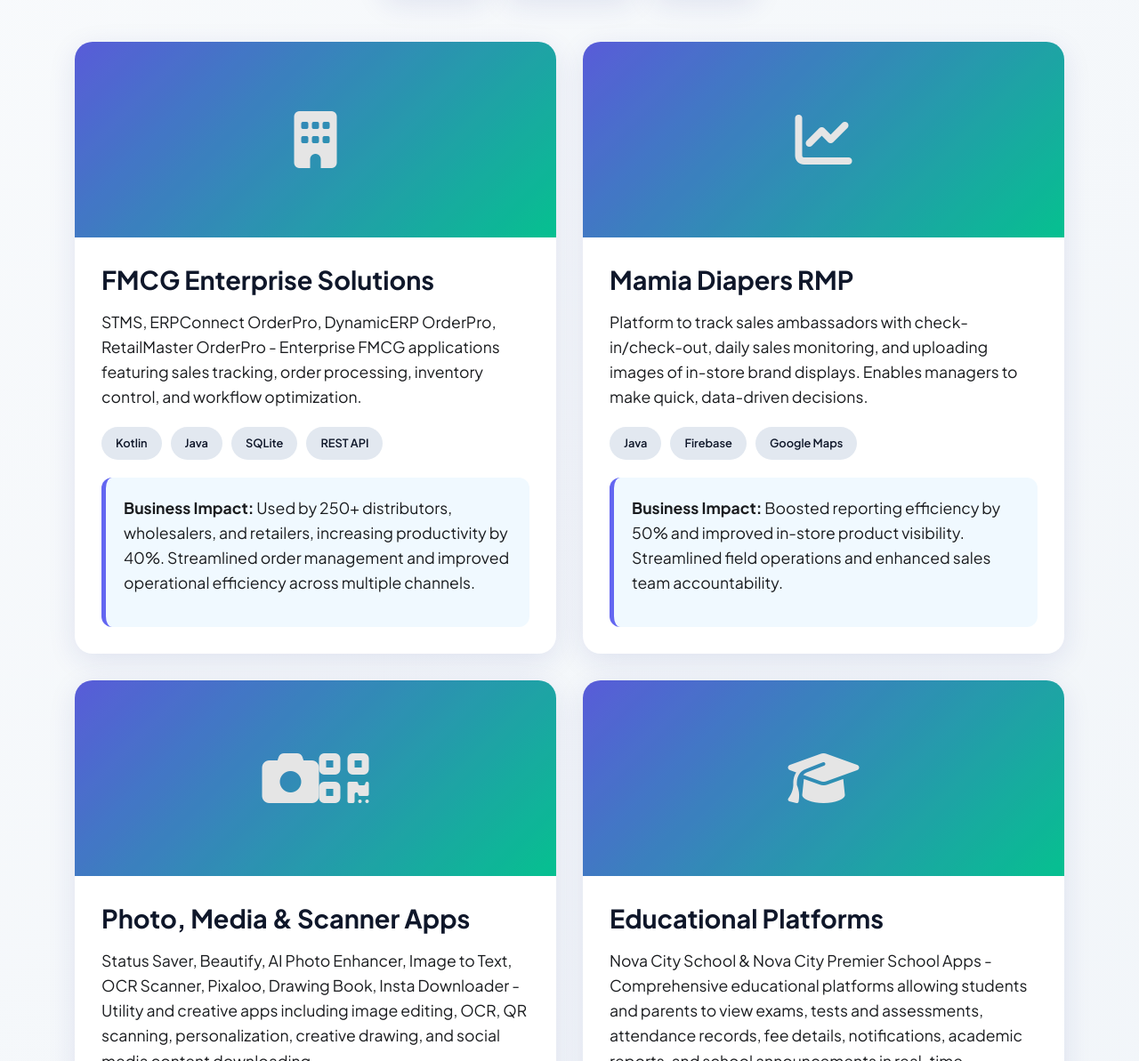
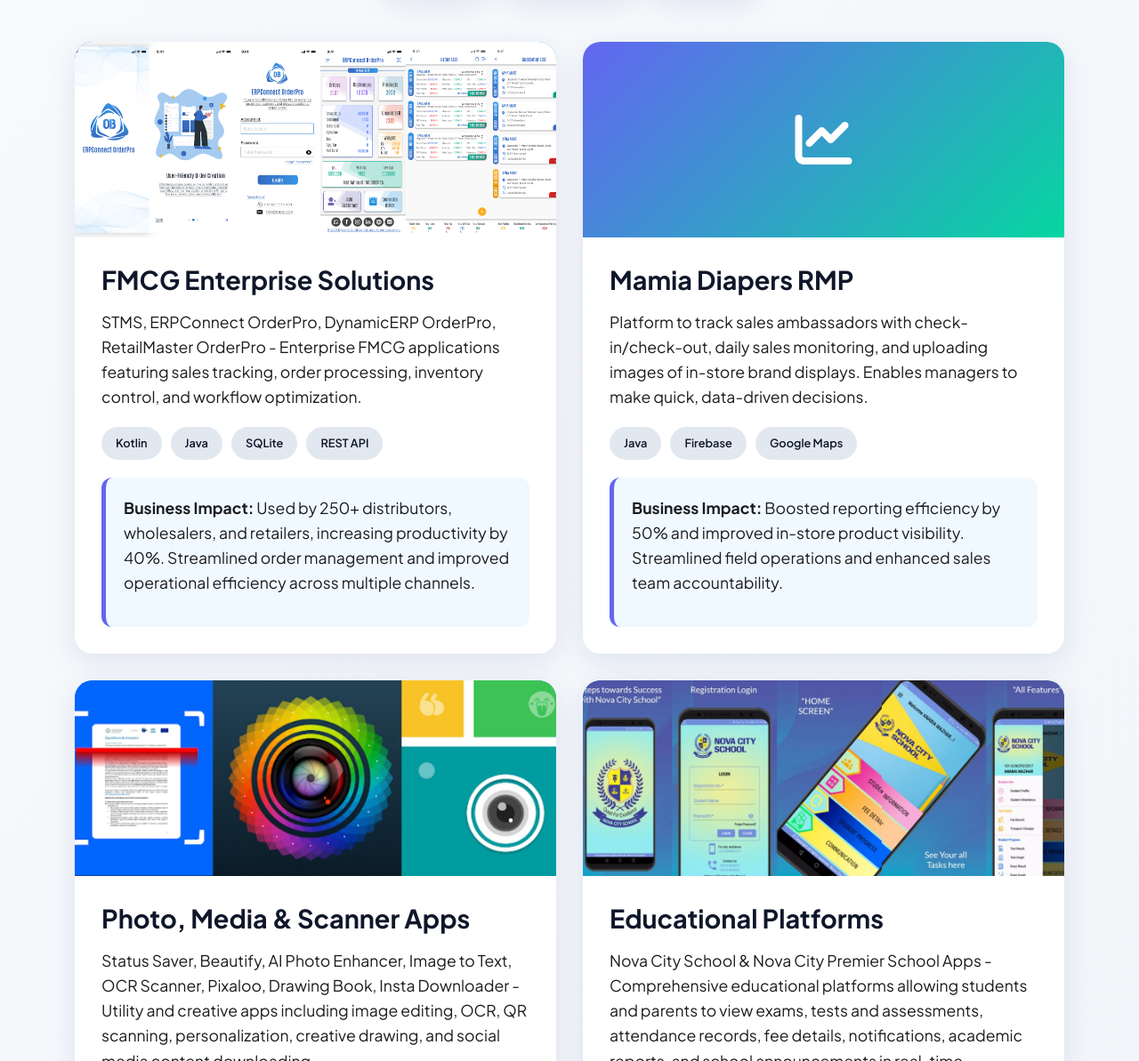
Before and after one commit to hamzashahidofficial/Portfolio-Website, a plain HTML site: page index.html in a window 1280 px wide. Shown: the part 4342-5535 px from the top of the page at 89% size. Drawn offline with Linux system fonts and the light colour scheme.

Commit message:
Add project Image

```diff
--- a/index.html
+++ b/index.html
@@ -633,7 +633,7 @@
             left: 0;
             width: 100%;
             height: 100%;
-            background: rgba(0, 0, 0, 0.1);
+            background: rgba(0, 0, 0, 0);
         }
 
         .project-content {
@@ -1274,7 +1274,7 @@
             <div class="projects-container">
                 <div class="project-card fade-in" data-category="enterprise">
                     <div class="project-image">
-                        <i class="fas fa-building"></i>
+                <img src="dynamicerp.jpg" alt="Enterprise Apps" style=" height: 230px; object-fit: contain; border-radius: 8px;">
                     </div>
                     <div class="project-content">
                         <h3>FMCG Enterprise Solutions</h3>
@@ -1328,8 +1328,7 @@
 
                 <div class="project-card fade-in" data-category="commercial">
                     <div class="project-image">
-                        <i class="fas fa-camera"></i>
-                        <i class="fas fa-qrcode"></i>
+                <img src="productivity_app.jpg" alt="Utility Apps" style=" height: 220px; object-fit: contain; border-radius: 8px;">
                     </div>
                     <div class="project-content">
                         <h3>Photo, Media & Scanner Apps</h3>
@@ -1360,7 +1359,7 @@
 
                 <div class="project-card fade-in" data-category="enterprise">
                     <div class="project-image">
-                        <i class="fas fa-graduation-cap"></i>
+                <img src="nova_city_school.jpg" alt="Educational Apps" style=" height: 235px; object-fit: contain; border-radius: 8px;">
                     </div>
                     <div class="project-content">
                         <h3>Educational Platforms</h3>
```
Also changed, not shown: dynamicerp.jpg (added), nova_city_school.jpg (added), productivity_app.jpg (added).
